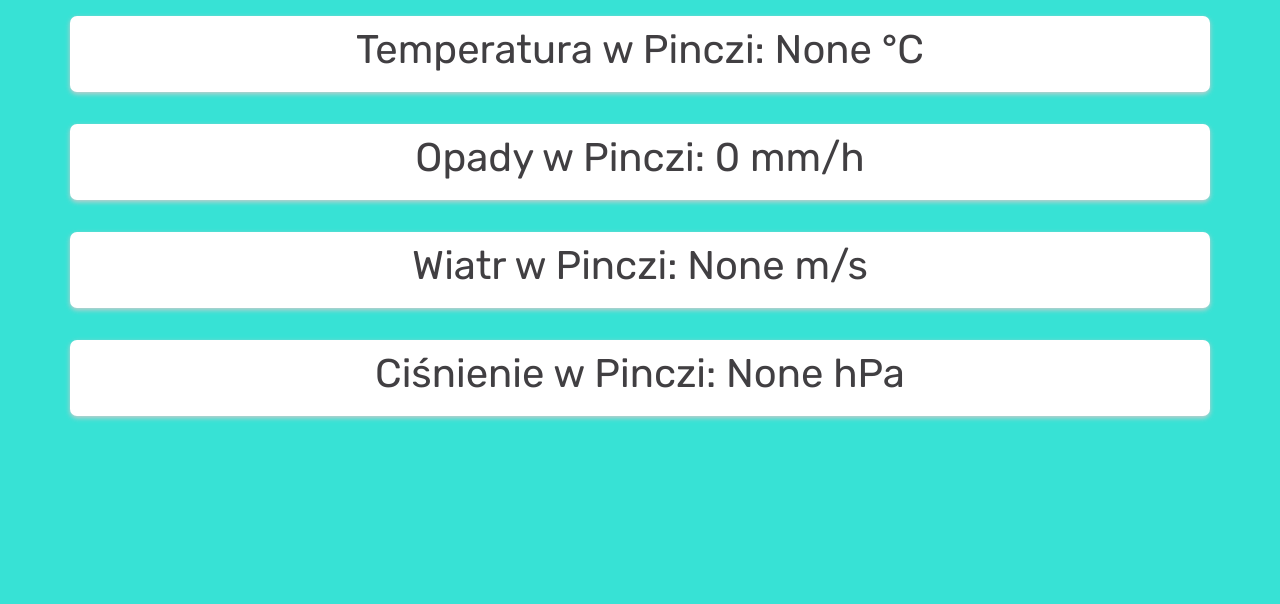
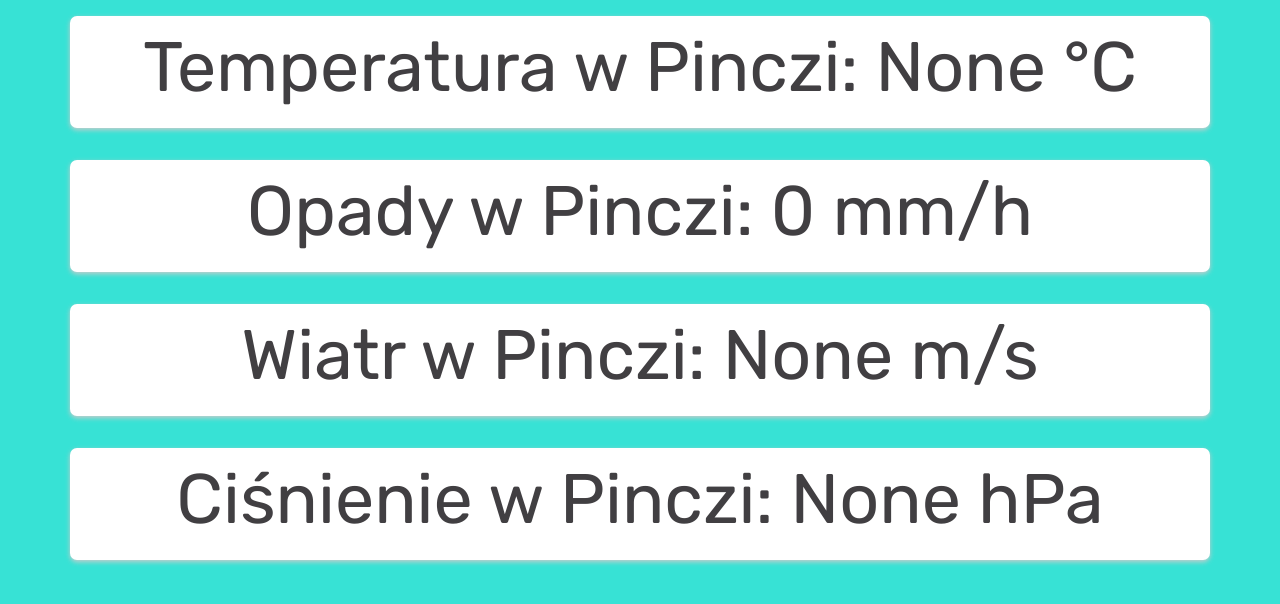
Before and after one commit to MartaKar/pinczi-weather, a Flask app: page / in a window 1280 px wide. Shown: the top 604 px of the page. Run offline with Flask 2, Linux system fonts and the light colour scheme.

Commit message:
2nd commit

```diff
--- a/static/css/styles.css
+++ b/static/css/styles.css
@@ -1,5 +1,8 @@
 body {
   background-color: #37E2D5;
+}
+h1{
+  font-size: 70px;
 }
 .note {
   background: #fff;
@@ -11,5 +14,4 @@ body {
   text-align: center;
   color: #413F42;
   font-family: 'Rubik';
-  font-size: large;
 }
```
